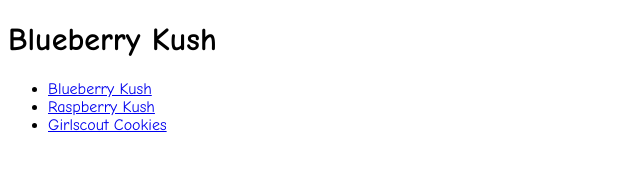
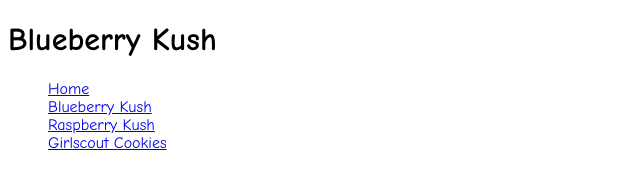
Before and after one commit to Sabz62/Sabz62.github.io, a plain HTML site: page blueberrykush.html in a window 1280 px wide. Shown: the whole page, without its empty margins (0-640 px from the left). Drawn offline with Linux system fonts and the light colour scheme.

Commit message:
Removed bullet points and added home button

```diff
--- a/blueberrykush.html
+++ b/blueberrykush.html
@@ -9,6 +9,7 @@
 		<h1>Blueberry Kush</h1>
 		<div id="navbar">
 			<ul>
+				<li><a href="index.html">Home</a></li>
 				<li><a href="blueberrykush.html">Blueberry Kush</a></li>
 				<li><a href="raspberrykush.html">Raspberry Kush</a></li>
 				<li><a href="girlscoutcookies.html">Girlscout Cookies</a></li>
--- a/main.css
+++ b/main.css
@@ -2,10 +2,10 @@ body{
 	font-family: "Comic Sans MS";
 }
 
-ul#navbar{
-	list-style: none;
+#navbar ul{
+	list-style-type: none;
 }
 
-li#navbar{
-	list-style: none;
+#navbar li{
+	list-style-type: none;
 }
```
Also changed, not shown: girlscoutcookies.html (+1 -0 lines), index.html (+1 -0 lines), raspberrykush.html (+1 -0 lines).
